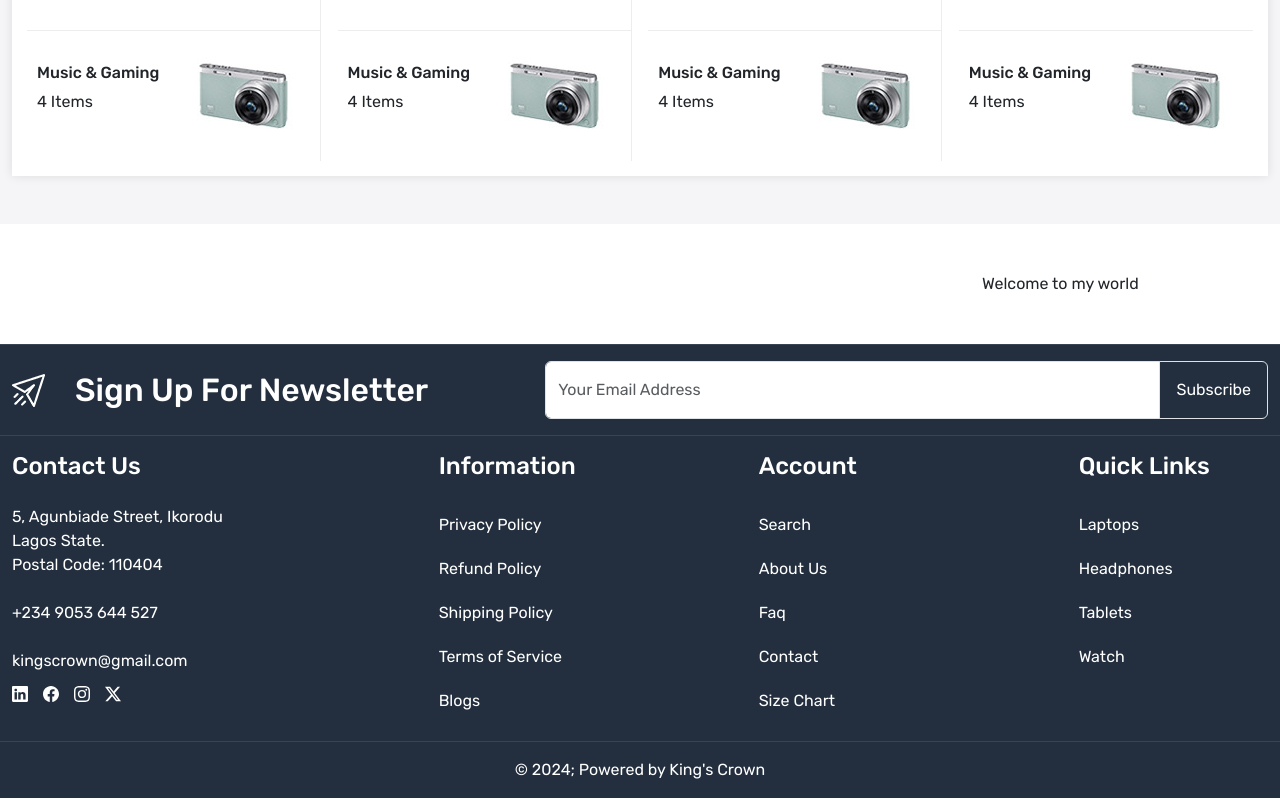
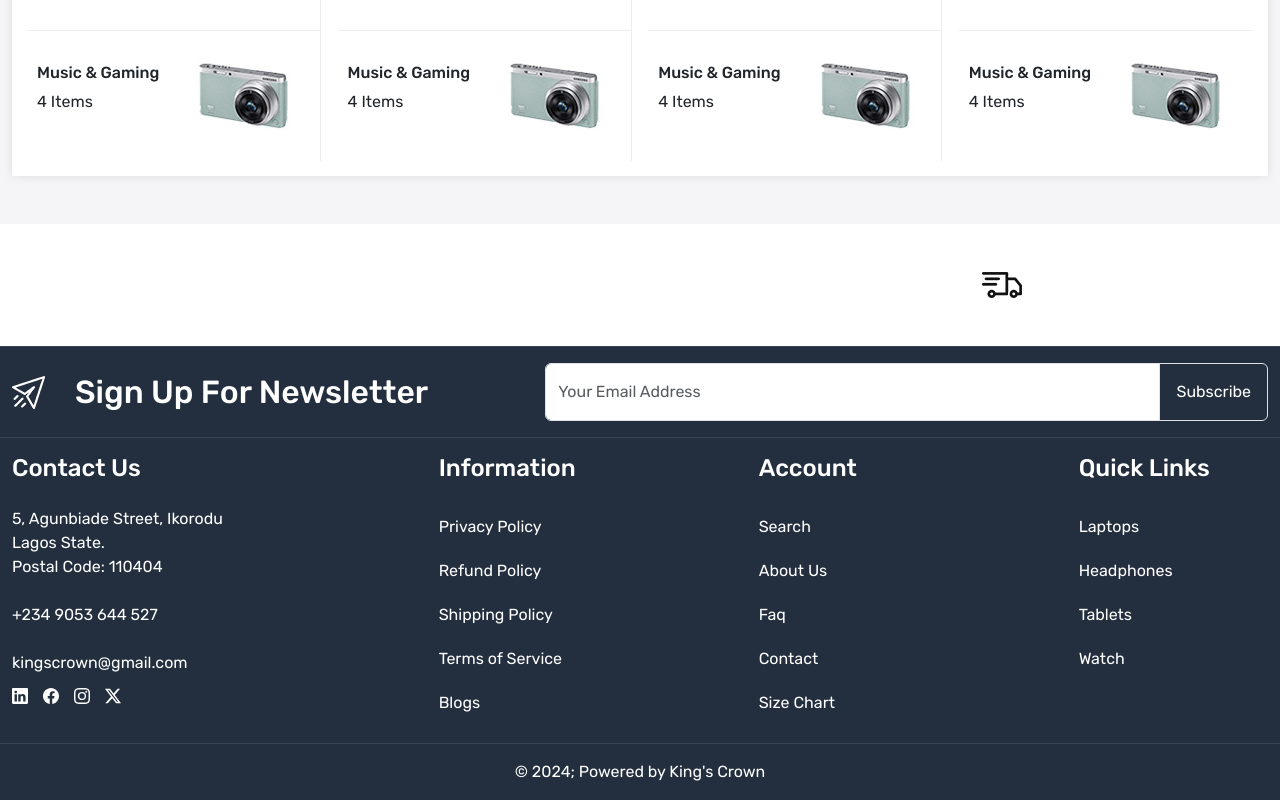
Before and after one commit to yungestbee/king-crown-app, a React (Create React App) app in the folder client/: page / in a window 1280 px wide. Shown: the part 1078-1878 px from the top of the page. Built offline with nearby package versions, Linux system fonts and the light colour scheme.

Commit message:
small change on the home page

```diff
--- a/client/src/pages/Home.js
+++ b/client/src/pages/Home.js
@@ -202,7 +202,7 @@ const Home = () => {
             <div className="col-12">
               <div className="marquee-inner-wrapper">
                 <Marquee>
-                  Welcome to my world
+                  <img src="images/service.png" alt="service" />
                 </Marquee>
                </div>
             </div>
```
